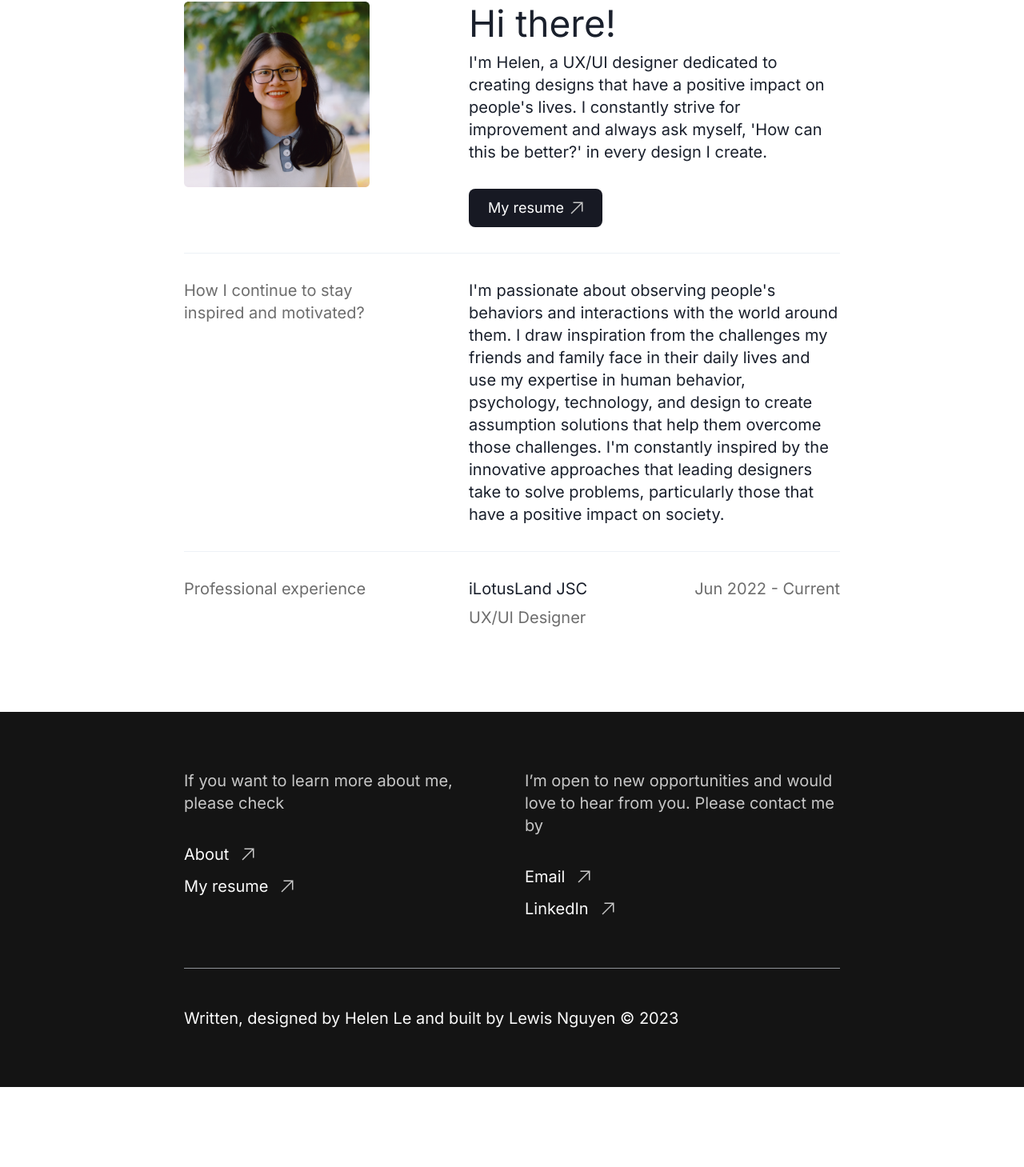
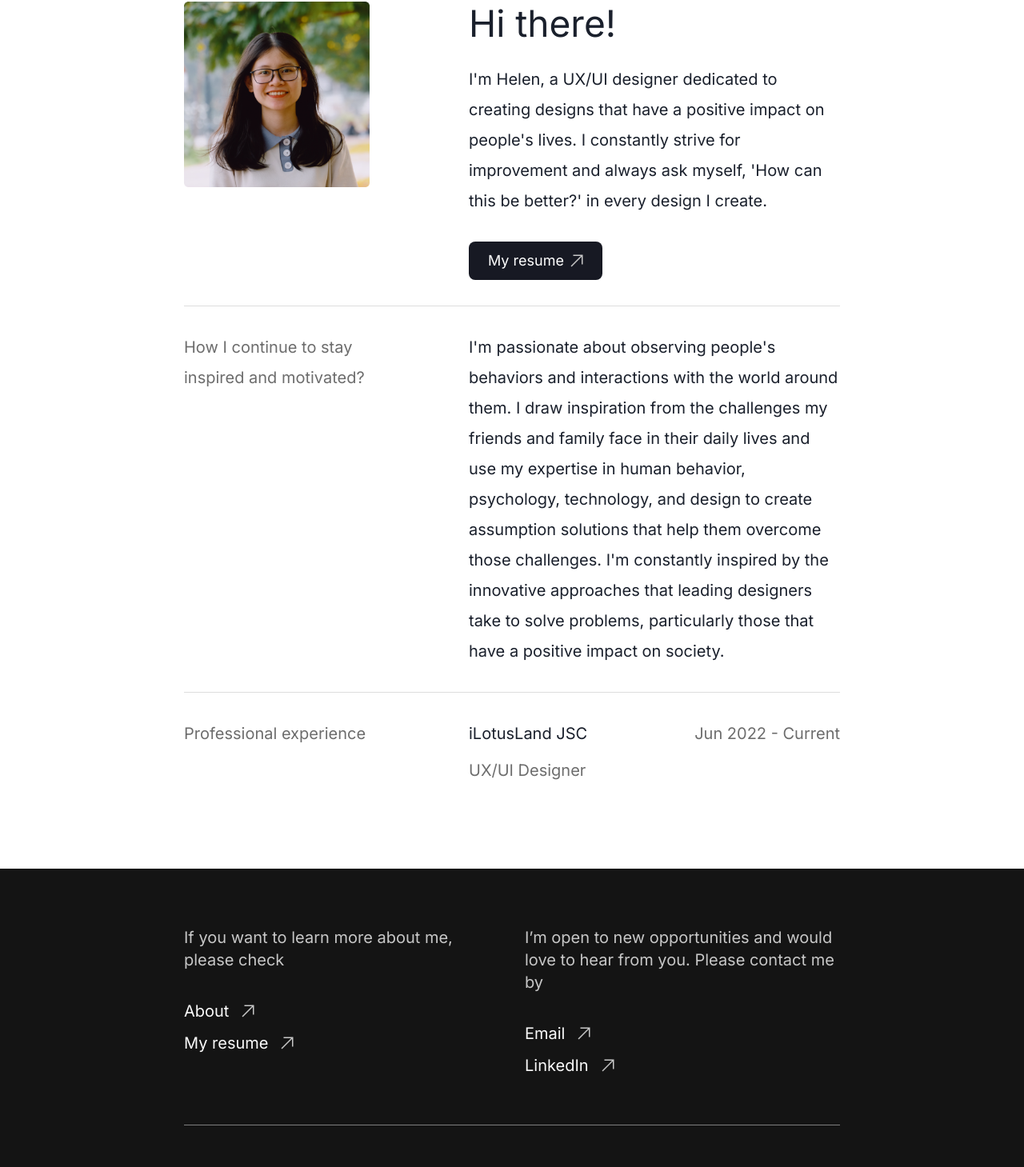
Before and after one commit to tuzkituan/helen-le, a React (Vite) app: page /about in a window 1280 px wide. Shown: the part 261-1720 px from the top of the page at 80% size. Before the commit the page ends 1620 px from the top, so only its background shows below. Built offline with nearby package versions, Linux system fonts and the light colour scheme.

Commit message:
update page width

```diff
--- a/src/components/my-footer.jsx
+++ b/src/components/my-footer.jsx
@@ -54,8 +54,7 @@ const MyFooter = () => {
     );
   };
   return (
-    <Flex
-      gap={12}
+    <Box
       paddingInline={{
         md: "104px",
         sm: "24px",
@@ -63,9 +62,12 @@ const MyFooter = () => {
         xl: "230px",
         base: "24px",
       }}
+      bgColor="#141414"
       paddingBlock="72px"
+    >
+      <Flex
+        gap={12}
         alignItems="flex-start"
-      bgColor="#141414"
         color="#FAFAFA"
         flexDirection="column"
         fontWeight="400px"
@@ -74,6 +76,9 @@ const MyFooter = () => {
           lg: "20px",
         }}
         lineHeight="28px"
+        maxW="1200px"
+        w="100%"
+        margin="0 auto"
       >
         <Stack
           direction={{
@@ -90,6 +95,7 @@ const MyFooter = () => {
           Written, designed by Helen Le and built by Lewis Nguyen © 2023
         </Text>
       </Flex>
+    </Box>
   );
 };
 
--- a/src/components/my-header.jsx
+++ b/src/components/my-header.jsx
@@ -1,5 +1,6 @@
 import { HamburgerIcon } from "@chakra-ui/icons";
 import {
+  Box,
   CloseButton,
   Drawer,
   DrawerBody,
@@ -56,9 +57,8 @@ const MyHeader = () => {
   };
 
   return (
-    <>
-      <Flex
-        gap={12}
+    <Box w="100%">
+      <Box
         paddingInline={{
           md: "104px",
           sm: "24px",
@@ -67,8 +67,14 @@ const MyHeader = () => {
           base: "24px",
         }}
         paddingBlock="36px"
+      >
+        <Flex
+          gap={12}
           alignItems="center"
           justifyContent="space-between"
+          maxW="1200px"
+          w="100%"
+          margin="0 auto"
         >
           <Link
             as={ReactRouterLink}
@@ -99,6 +105,7 @@ const MyHeader = () => {
             )}
           </Flex>
         </Flex>
+      </Box>
       <Drawer
         placement="right"
         onClose={onClose}
@@ -122,7 +129,7 @@ const MyHeader = () => {
           </DrawerBody>
         </DrawerContent>
       </Drawer>
-    </>
+    </Box>
   );
 };
 
--- a/src/index.css
+++ b/src/index.css
@@ -11,3 +11,12 @@ body {
   min-height: 100vh;
   color: #141414;
 }
+
+::-webkit-scrollbar {
+  width: 6px;
+}
+
+::-webkit-scrollbar-thumb {
+  border-radius: 8px;
+  background-color: rgba(0, 0, 0, 0.205);
+}
--- a/src/layouts/root.jsx
+++ b/src/layouts/root.jsx
@@ -37,7 +37,7 @@ export default function Root() {
 
   return (
     <Loading spinning={isMounting}>
-      <Box bgColor="white">
+      <Box bgColor="white" w="100%">
         <MyHeader />
         <Box
           paddingInline={{
@@ -60,7 +60,9 @@ export default function Root() {
             variants={pageVariants}
             transition={pageTransition}
           >
-            <Outlet />
+            <Box maxW="1200px" w="100%" margin="0 auto">
+              <Outlet />
+            </Box>
           </motion.div>
         </Box>
         <MyFooter />
--- a/src/pages/about.jsx
+++ b/src/pages/about.jsx
@@ -12,7 +12,7 @@ import {
 
 const About = () => {
   return (
-    <Box>
+    <Box w="100%">
       <Stack spacing="32px" divider={<Divider />}>
         <Alert
           status="warning"
@@ -50,11 +50,11 @@ const About = () => {
             gap="32px"
             flex={2}
           >
-            <Stack h="100%">
+            <Stack h="100%" spacing="24px">
               <Text fontSize="46px" lineHeight="54px" fontWeight={400}>
                 Hi there!
               </Text>
-              <Text fontSize="20px" lineHeight="28px" fontWeight={400}>
+              <Text fontSize="20px" lineHeight="38px" fontWeight={400}>
                 I&apos;m Helen, a UX/UI designer dedicated to creating designs
                 that have a positive impact on people&apos;s lives. I constantly
                 strive for improvement and always ask myself, &apos;How can this
@@ -84,7 +84,7 @@ const About = () => {
             <Text
               fontWeight={400}
               fontSize="20px"
-              lineHeight="28px"
+              lineHeight="38px"
               color="#6D6D6D"
             >
               How I continue to stay inspired and motivated?
@@ -92,7 +92,7 @@ const About = () => {
           </Box>
 
           <Box flex={2}>
-            <Text fontWeight={400} fontSize="20px" lineHeight="28px">
+            <Text fontWeight={400} fontSize="20px" lineHeight="38px">
               I&apos;m passionate about observing people&apos;s behaviors and
               interactions with the world around them. I draw inspiration from
               the challenges my friends and family face in their daily lives and
@@ -118,7 +118,7 @@ const About = () => {
           <Text
             fontWeight={400}
             fontSize="20px"
-            lineHeight="28px"
+            lineHeight="38px"
             color="#6D6D6D"
             flex={1}
           >
@@ -137,7 +137,7 @@ const About = () => {
               <Text
                 fontWeight={400}
                 fontSize="20px"
-                lineHeight="28px"
+                lineHeight="38px"
                 textAlign="left"
               >
                 iLotusLand JSC
@@ -145,7 +145,7 @@ const About = () => {
               <Text
                 fontWeight={400}
                 fontSize="20px"
-                lineHeight="28px"
+                lineHeight="38px"
                 color="#6D6D6D"
               >
                 UX/UI Designer
@@ -155,7 +155,7 @@ const About = () => {
             <Text
               fontWeight={400}
               fontSize="20px"
-              lineHeight="28px"
+              lineHeight="38px"
               flex={1}
               textAlign={{
                 base: "left",
--- a/src/theme.js
+++ b/src/theme.js
@@ -38,6 +38,11 @@ const overrides = {
         colorScheme: "orange", // default is gray,
       },
     },
+    Divider: {
+      baseStyle: {
+        borderColor: '#C7C7C7'
+      }
+    }
   },
   config: {
     initialColorMode: "light",
```
Lines whose indentation alone changed are shown as unchanged.
